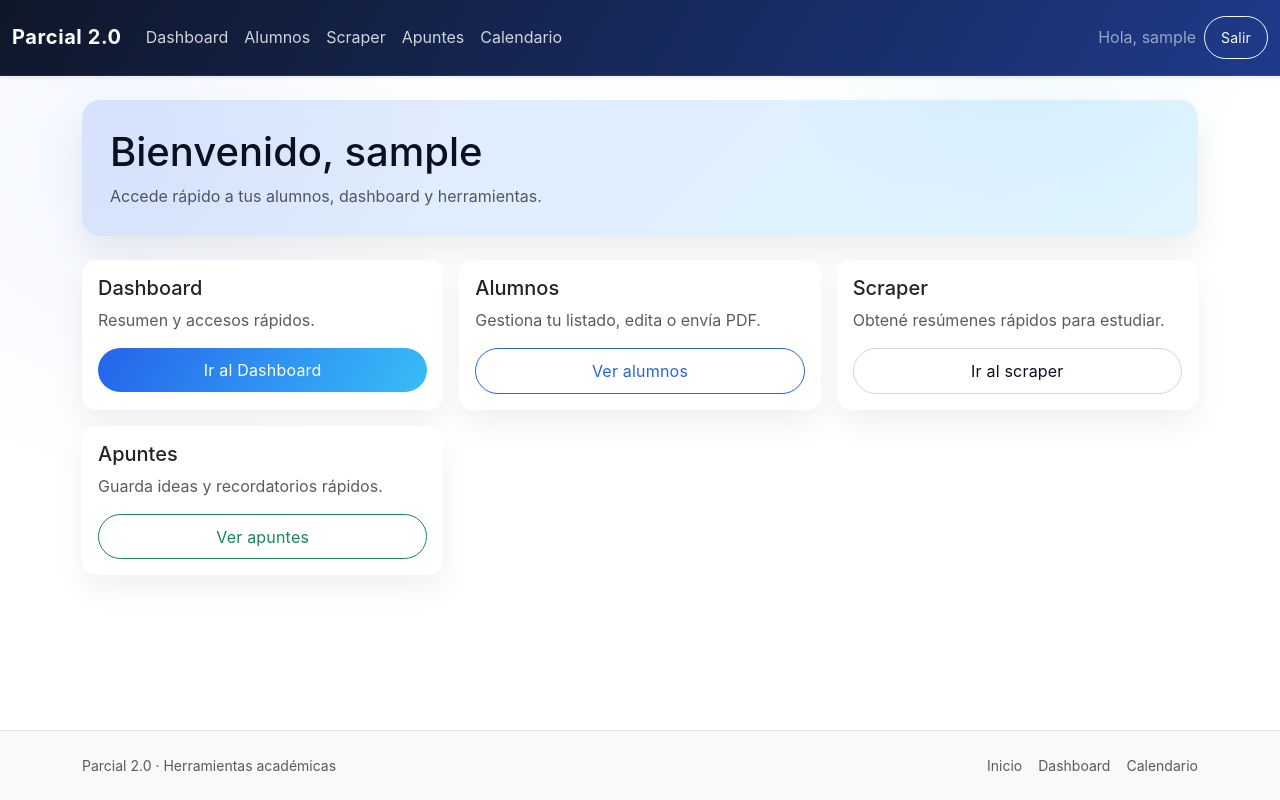
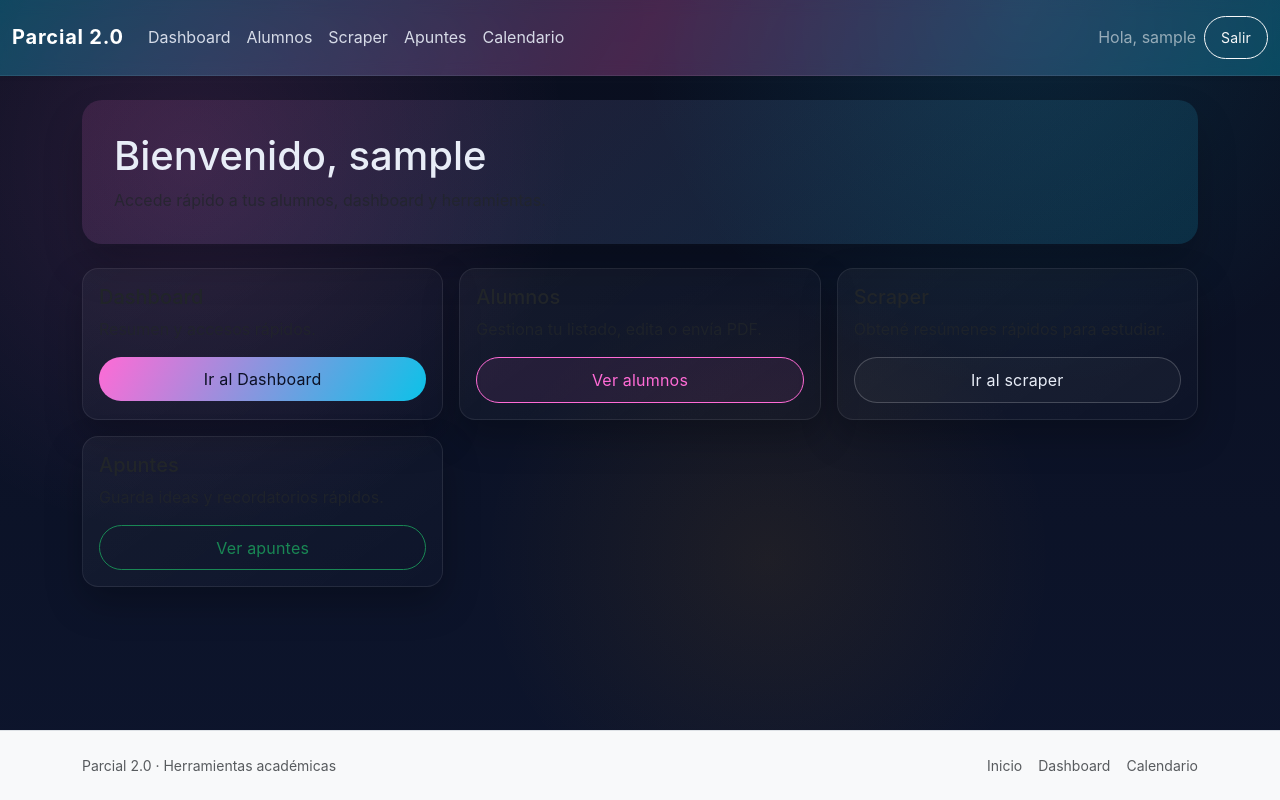
Before and after one commit to iLSEiRATiS/Parcial_2_Final, a Django app: page / in a window 1280 px wide. Run offline with Django 5.2, Linux system fonts and the light colour scheme; the visitor is signed in with stand-in values (Sample User, id 1).

Commit message:
Make UI unique: neon palette, glass cards, unified buttons

```diff
--- a/Parcial2.0/static/css/style.css
+++ b/Parcial2.0/static/css/style.css
@@ -1,12 +1,12 @@
 :root {
-    --brand-dark: #0f172a;
-    --brand-primary: #2563eb;
-    --brand-secondary: #38bdf8;
-    --brand-accent: #22c55e;
-    --text-main: #0b1021;
-    --muted: #6b7280;
-    --body-bg: #eef2f7;
-    --card-bg: #ffffff;
+    --brand-dark: #0b1024;
+    --brand-primary: #ff6bd6;
+    --brand-secondary: #0cc2e8;
+    --brand-accent: #f59e0b;
+    --text-main: #e8edf7;
+    --muted: #7c8299;
+    --body-bg: #0a0f1f;
+    --card-bg: rgba(15, 20, 38, 0.8);
 }
 
 html, body {
@@ -14,7 +14,11 @@
 }
 
 body.bg-body {
-    background: radial-gradient(circle at 10% 20%, rgba(37,99,235,0.06), transparent 25%), radial-gradient(circle at 80% 0%, rgba(56,189,248,0.08), transparent 20%), var(--body-bg);
+    background:
+        radial-gradient(circle at 15% 20%, rgba(255,107,214,0.12), transparent 30%),
+        radial-gradient(circle at 80% 0%, rgba(12,194,232,0.12), transparent 30%),
+        radial-gradient(circle at 60% 70%, rgba(245,158,11,0.08), transparent 30%),
+        linear-gradient(180deg, #0a0f1f 0%, #0d152d 100%);
     color: var(--text-main);
     font-family: "Inter", -apple-system, BlinkMacSystemFont, "Segoe UI", sans-serif;
     min-height: 100vh;
@@ -31,25 +35,26 @@
 }
 
 .gradient-nav {
-    background: linear-gradient(120deg, var(--brand-dark), #1e3a8a);
+    background: linear-gradient(120deg, rgba(12,194,232,0.3), rgba(255,107,214,0.25), rgba(12,194,232,0.3));
     border-bottom: 1px solid rgba(255,255,255,0.08);
+    backdrop-filter: blur(8px);
 }
 
 .navbar-brand {
-    letter-spacing: 0.6px;
+    letter-spacing: 0.8px;
 }
 
 .nav-link {
-    color: #e5e7eb !important;
+    color: #e8edf7 !important;
     opacity: 0.9;
 }
 .nav-link:hover { opacity: 1; color: #fff !important; }
 
 .card {
-    border: none;
-    border-radius: 14px;
-    background: var(--card-bg);
-    box-shadow: 0 14px 30px rgba(0,0,0,0.06);
+    border: 1px solid rgba(255,255,255,0.08);
+    border-radius: 16px;
+    background: linear-gradient(145deg, rgba(255,255,255,0.04), rgba(255,255,255,0.01));
+    box-shadow: 0 16px 36px rgba(0,0,0,0.25);
 }
 
 .btn-pill {
@@ -58,32 +63,48 @@
     letter-spacing: 0.2px;
 }
 
+.btn-primary,
+.btn-outline-primary,
+.btn-outline-secondary,
+.btn-light {
+    transition: transform 0.1s ease, box-shadow 0.2s ease, color 0.1s ease;
+}
+
 .btn-primary {
     background: linear-gradient(120deg, var(--brand-primary), var(--brand-secondary));
     border: none;
+    color: #0b1024;
 }
 .btn-outline-primary {
     color: var(--brand-primary);
     border-color: var(--brand-primary);
+    background: rgba(255,107,214,0.08);
 }
 .btn-outline-secondary {
-    color: var(--text-main);
-    border-color: #d1d5db;
+    color: #e8edf7;
+    border-color: rgba(255,255,255,0.2);
+    background: rgba(255,255,255,0.03);
+}
+.btn-light {
+    background: #e8edf7;
+    color: var(--brand-dark);
 }
 .btn-primary:hover,
 .btn-outline-primary:hover,
-.btn-outline-secondary:hover {
+.btn-outline-secondary:hover,
+.btn-light:hover {
     transform: translateY(-1px);
-    box-shadow: 0 10px 24px rgba(37,99,235,0.18);
+    box-shadow: 0 12px 26px rgba(12,194,232,0.25);
 }
 
-.table { margin-bottom: 0; }
+.table { margin-bottom: 0; color: #e8edf7; }
 .table thead th {
-    background: linear-gradient(120deg, rgba(37,99,235,0.08), rgba(56,189,248,0.08));
+    background: linear-gradient(120deg, rgba(255,107,214,0.15), rgba(12,194,232,0.12));
     border-bottom: none;
 }
 .table > :not(caption) > * > * {
     padding: 0.85rem 0.75rem;
+    border-color: rgba(255,255,255,0.08);
 }
 
 .pill-input {
@@ -92,21 +113,24 @@
 }
 
 .section-hero {
-    background: linear-gradient(135deg, rgba(37,99,235,0.14), rgba(56,189,248,0.16));
-    border-radius: 18px;
-    padding: 28px;
-    box-shadow: 0 18px 35px rgba(0,0,0,0.07);
+    background: linear-gradient(135deg, rgba(255,107,214,0.12), rgba(12,194,232,0.14));
+    border-radius: 20px;
+    padding: 32px;
+    box-shadow: 0 22px 40px rgba(0,0,0,0.2);
+    color: #e8edf7;
 }
 
 .badge.bg-secondary {
     background-color: rgba(37,99,235,0.12) !important;
-    color: var(--brand-primary);
+    color: var(--brand-secondary);
 }
 
 .form-control, .form-select, textarea {
     border-radius: 10px;
-    border-color: #d8dee9;
+    border-color: rgba(255,255,255,0.2);
     box-shadow: inset 0 1px 2px rgba(0,0,0,0.03);
+    background-color: rgba(255,255,255,0.04);
+    color: #e8edf7;
 }
 
 a {
```
